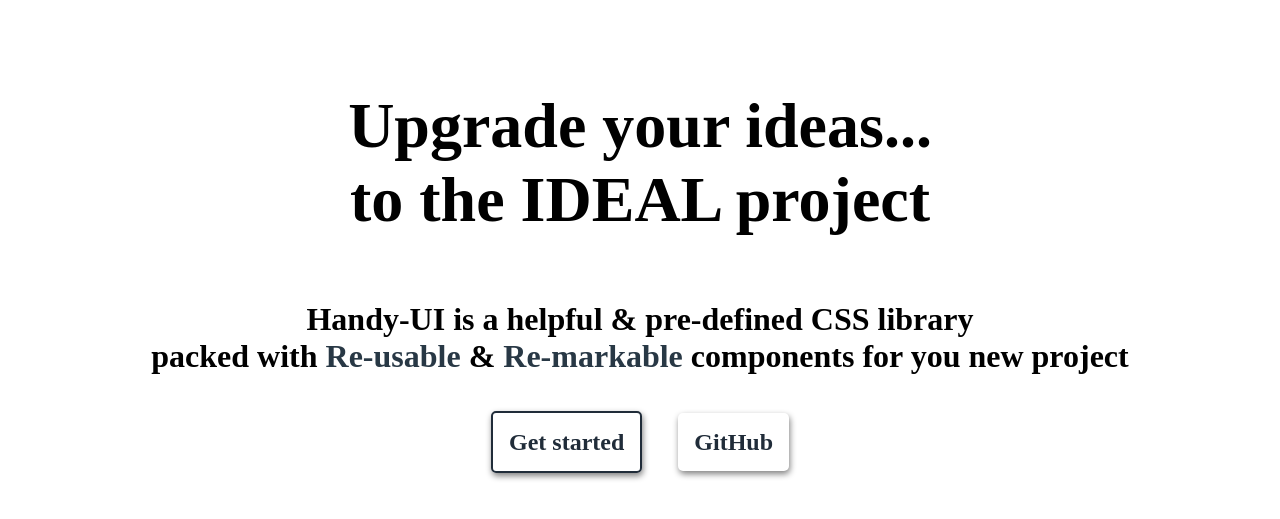
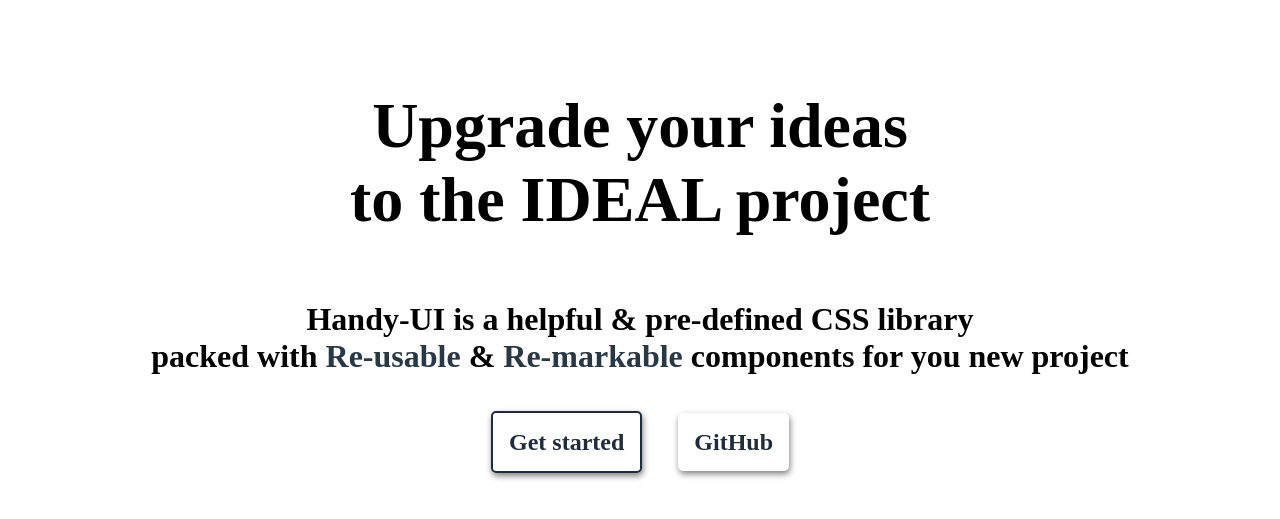
Before and after one commit to kotesh-arya/Handy_UI-Component_Library, a plain HTML site: page index.html in a window 1280 px wide. Shown: the part 205-724 px from the top of the page. Drawn offline with Linux system fonts and the light colour scheme.

Commit message:
DOCS: Updated Title

```diff
--- a/index.html
+++ b/index.html
@@ -23,7 +23,7 @@
     </header>
     <main>
         <h1 class="main-heading">
-            Upgrade your ideas...<br>to the IDEAL project
+            Upgrade your ideas<br>to the IDEAL project
         </h1>
         <h1>Handy-UI is a helpful & pre-defined CSS library <br> packed with <span>Re-usable</span> &
             <span>Re-markable</span> components for you new project</h1>
```
